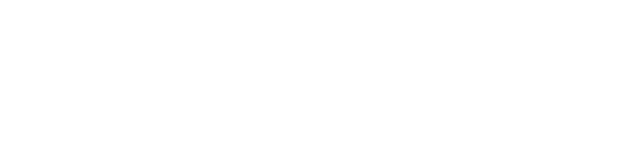
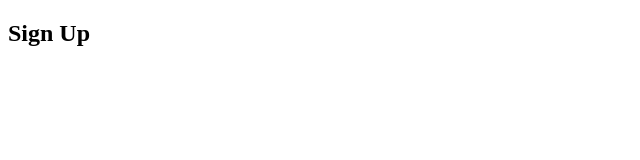
Before and after one commit to SausageTools/test, a plain HTML site: page signup.html in a window 1280 px wide. Shown: the whole page, without its empty margins (0-640 px from the left). Drawn offline with Linux system fonts and the light colour scheme.

Commit message:
Added strong to H2

```diff
--- a/signup.html
+++ b/signup.html
@@ -7,5 +7,6 @@
 </head>
 <body>
 
+    <h2><strong>Sign Up</strong></h2>
 </body>
 </html>
```
